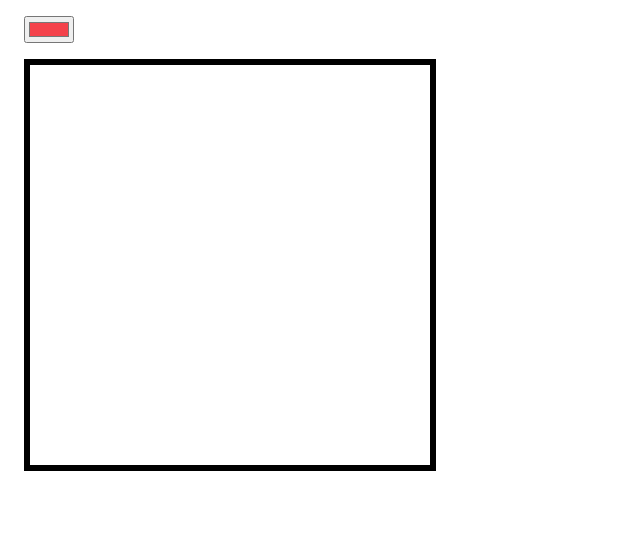
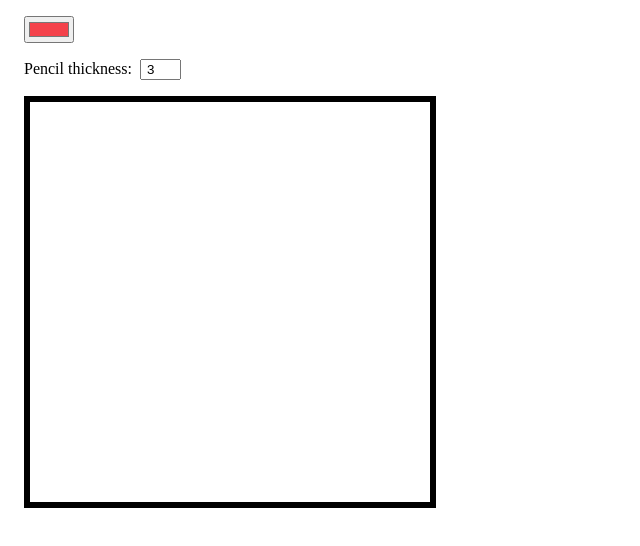
Before and after one commit to catcstevens/canvas, a React (Create React App) app: page / in a window 1280 px wide. Shown: the top 546 px of the page, without its empty margins (0-640 px from the left). Built offline with nearby package versions, Linux system fonts and the light colour scheme.

Commit message:
Added a pencil thickness selector to canvas

```diff
--- a/src/components/Canvas.js
+++ b/src/components/Canvas.js
@@ -1,5 +1,6 @@
 import React, {Component} from 'react'
 import ColourSelector from './ColourSelector'
+import PencilSelector from './PencilSelector'
 
 const canvasStyles = {
     border: "6px solid black"
@@ -13,7 +14,8 @@ class Canvas extends Component {
         hex: "#f4424b",
         coords: null,
         height: 400,
-        width: 400
+        width: 400,
+        lineThickness: 3,
     }
 
     constructor(props) {
@@ -34,11 +36,14 @@ class Canvas extends Component {
         this.context = this.canvasRef.current.getContext('2d');
         this.context.strokeStyle = this.state.hex;
         this.context.lineJoin = "round";
-        this.context.lineWidth = 3;
+        this.context.lineWidth = this.state.lineThickness;
     }
 
     onColourSelectorChange = (newHex) => {
         this.setState({ hex: newHex})
+    }
+    onPencilSelectorChange = (newThickness) => {
+        this.setState({lineThickness: newThickness})
     }
 
     onCanvasMouseMove = (event) => {
@@ -71,7 +76,7 @@ class Canvas extends Component {
     }
 
     render() {
-        const { hex, height, width } = this.state
+        const { hex, height, width, lineThickness } = this.state
 
         return (
             <div>
@@ -80,6 +85,11 @@ class Canvas extends Component {
                     onColourSelectorChange={this.onColourSelectorChange}
                     hex={hex}
                     />
+                    <PencilSelector
+                        onPencilSelectorChange={this.onPencilSelectorChange}
+                        thickness={lineThickness}
+                    />
+
                 </div>
                 <div style={divStyles}>
                     <canvas
--- /dev/null
+++ b/src/components/PencilSelector.js
@@ -0,0 +1,30 @@
+import React from 'react'
+
+const PencilSelector = (props) => {
+    const labelStyles = {
+        paddingRight: ".5em"
+    }
+    const inputStyles = {
+        width: "30px",
+        paddingLeft: "5px"
+    }
+    const divStyles = {
+        marginTop: "1em"
+    }
+
+    const thickness = props.thickness
+    function onThicknessChange (event) {
+        const onPencilSelectorChange = props.onPencilSelectorChange
+        onPencilSelectorChange(event.target.value)
+    }
+    return (
+        <div style={divStyles}>
+            <label style={labelStyles}>Pencil thickness:</label>
+            <input type="number" style={inputStyles} onChange={onThicknessChange} value={thickness}/>
+        </div>
+    )
+}
+
+
+
+export default PencilSelector;
```
